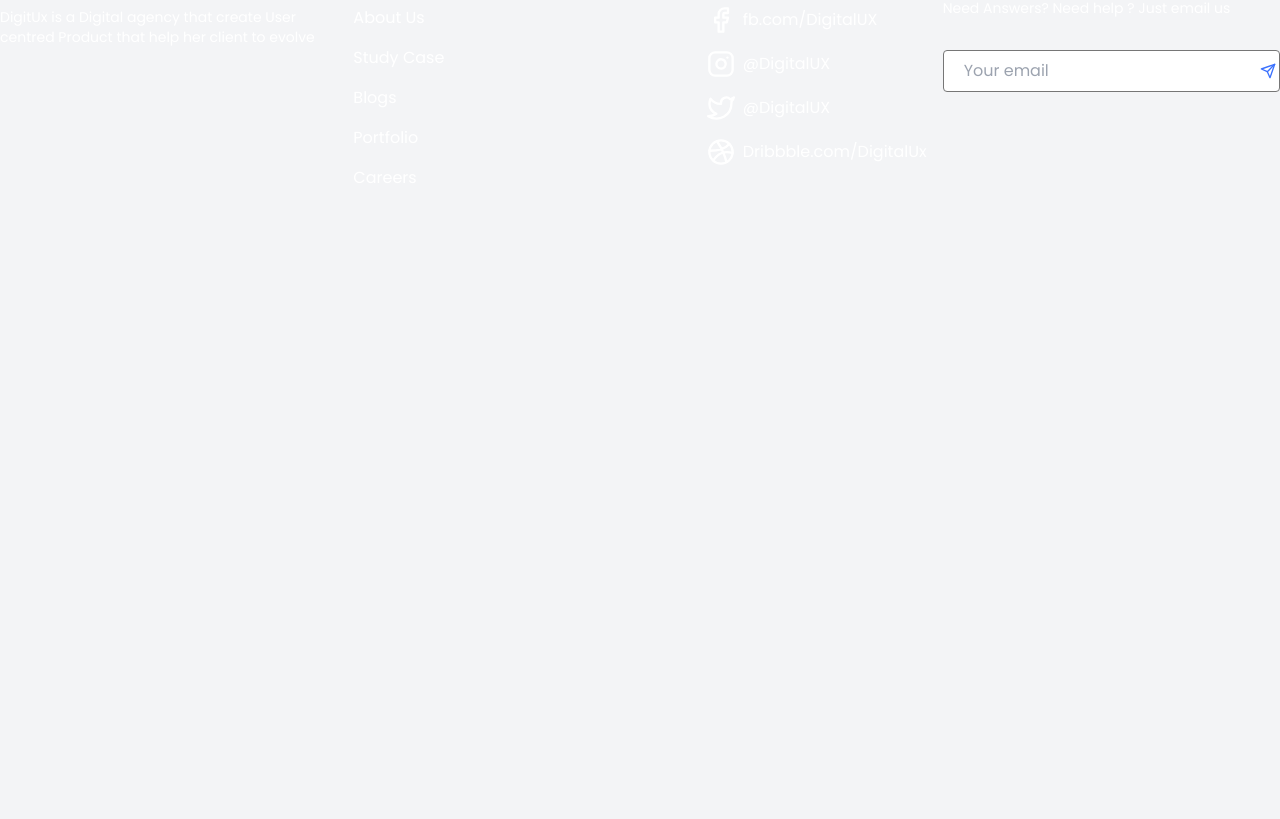
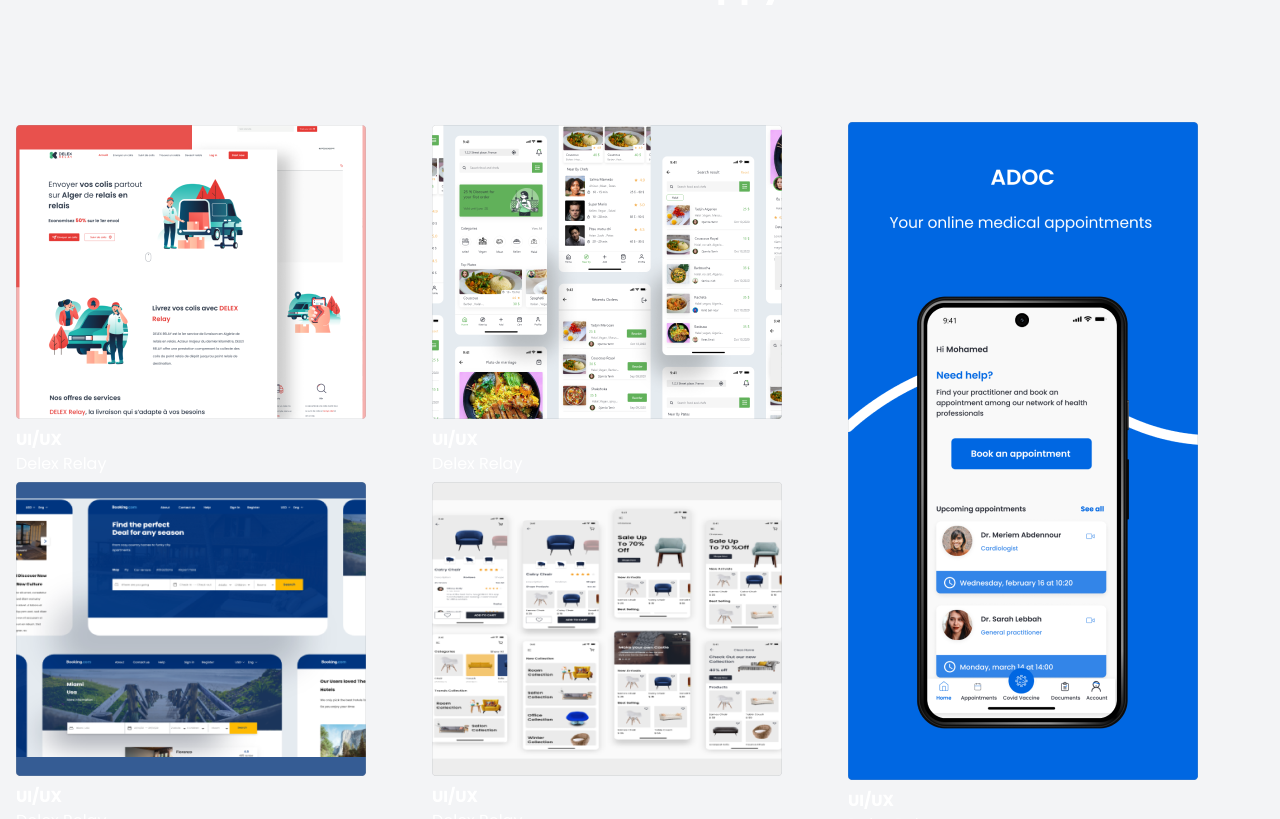
Before and after one commit to felpfsf/digitux, a Next.js app: page / in a window 1280 px wide. Shown: the part 2640-3459 px from the top of the page. Before the commit the page ends 2850 px from the top, so only its background shows below. Built offline with nearby package versions, Linux system fonts and the light colour scheme.

Commit message:
feat: Our Projects section on Home

```diff
--- /dev/null
+++ b/src/components/OurProjects.tsx
@@ -0,0 +1,82 @@
+import Image from 'next/image'
+
+import proj01 from '../assets/project-01.png'
+import proj02 from '../assets/project-02.png'
+import proj03 from '../assets/project-03.png'
+import proj04 from '../assets/project-04.png'
+import proj05 from '../assets/project-05.png'
+
+export function OurProjects() {
+  return (
+    <section className='w-full mt-32 px-4'>
+      <h2 className='xl:text-[22px] font-bold leading-relaxed'>
+        The work we realised
+      </h2>
+      <h1 className='mt-4 text-[22px] xl:text-[34px] font-bold leading-9 xl:leading-normal'>
+        The work we did that made our Client happy and satisfied
+      </h1>
+      <div className='mt-28 flex flex-wrap items-center justify-center gap-10 xl:gap-0 xl:grid grid-cols-3'>
+        {/* card 1 */}
+        <div className='max-w-[350px]'>
+          <div>
+            <Image src={proj01} alt={''} className='w-full h-full' />
+          </div>
+          <div className='mt-2'>
+            <p>
+              <strong>UI/UX</strong>
+            </p>
+            <p>Delex Relay</p>
+          </div>
+        </div>
+        {/* card 2 */}
+        <div className='max-w-[350px]'>
+          <div>
+            <Image src={proj02} alt={''} className='w-full h-full' />
+          </div>
+          <div className='mt-2'>
+            <p>
+              <strong>UI/UX</strong>
+            </p>
+            <p>Delex Relay</p>
+          </div>
+        </div>
+        {/* card 3 */}
+        <div className='max-w-[350px]'>
+          <div>
+            <Image src={proj03} alt={''} className='w-full h-full' />
+          </div>
+          <div className='mt-2'>
+            <p>
+              <strong>UI/UX</strong>
+            </p>
+            <p>Delex Relay</p>
+          </div>
+        </div>
+        {/* card 4 */}
+        <div className='max-w-[350px]'>
+          <div>
+            <Image src={proj04} alt={''} className='w-full h-full' />
+          </div>
+          <div className='mt-2'>
+            <p>
+              <strong>UI/UX</strong>
+            </p>
+            <p>Delex Relay</p>
+          </div>
+        </div>
+        {/* card 5 */}
+        <div className='max-w-[350px] row-start-1 row-span-2 col-start-3'>
+          <div className='h-[305px] xl:h-full overflow-hidden'>
+            <Image src={proj05} alt={''} className='w-full' />
+          </div>
+          <div className='mt-2'>
+            <p>
+              <strong>UI/UX</strong>
+            </p>
+            <p>Delex Relay</p>
+          </div>
+        </div>
+      </div>
+    </section>
+  )
+}
--- a/src/pages/index.tsx
+++ b/src/pages/index.tsx
@@ -4,6 +4,7 @@ import { Hero } from '../components/Hero'
 import { Clients } from '../components/Clients'
 import { OurServices } from '../components/OurServices'
 import { TeamSection } from '../components/TeamSection'
+import { OurProjects } from '../components/OurProjects'
 
 export default function Home() {
   return (
@@ -16,6 +17,7 @@ export default function Home() {
       <Clients />
       <OurServices />
       <TeamSection />
+      <OurProjects />
     </motion.section>
   )
 }
```
